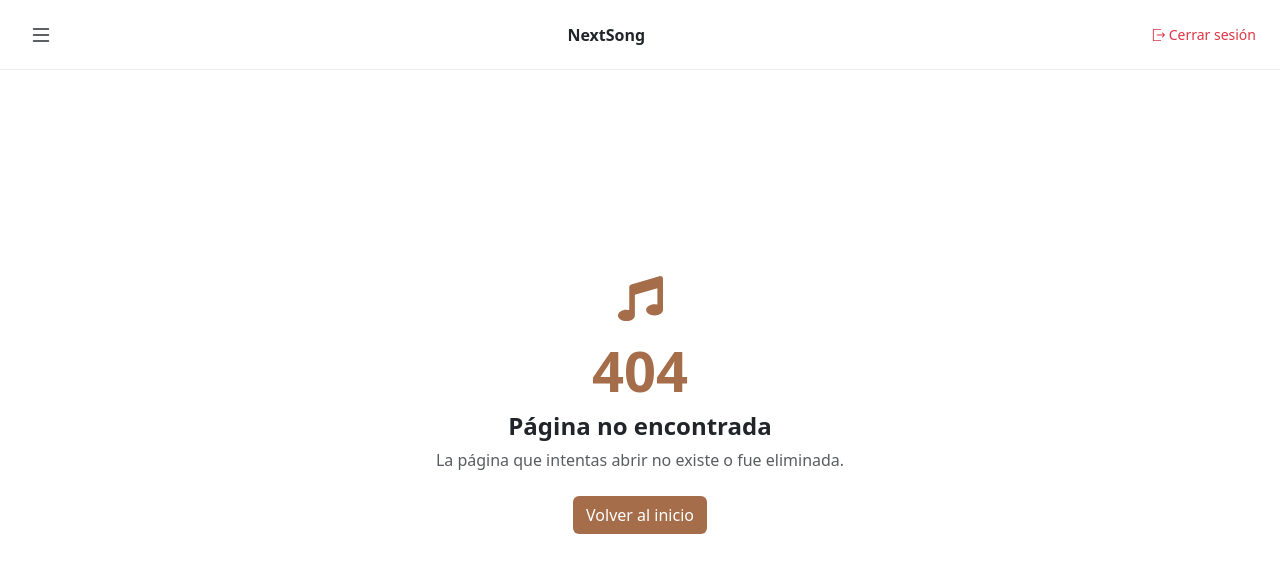
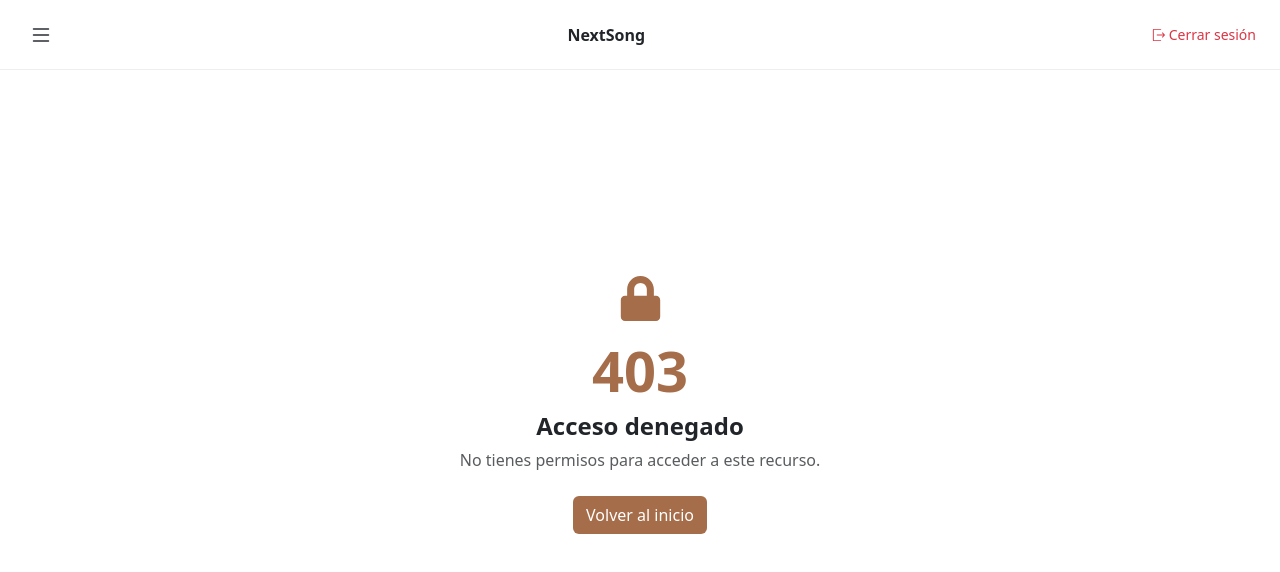
Before and after one commit to Vladimir-28/Nextsong-Web, a React (Vite) app in the folder Nextsong/: page /forbidden in a window 1280 px wide. Before the commit this address had no page. Shown: the top 572 px of the page. Built offline with nearby package versions, Linux system fonts and the light colour scheme; sample sign-in values are in the browser's storage.

Commit message:
Creacion de error403 para eventos existentes pero no asignados al usuario actual

```diff
--- a/Nextsong/src/modules/auth/events/views/EventDetail.jsx
+++ b/Nextsong/src/modules/auth/events/views/EventDetail.jsx
@@ -1,4 +1,4 @@
-import { useParams } from "react-router-dom";
+import { useParams, useNavigate } from "react-router-dom";
 import { useEffect, useState } from "react";
 import EventsController from "../controller/events.controller";
 import SongEventCard from "../components/SongEventCard";
@@ -10,27 +10,48 @@ import { FaTimes, FaUserPlus } from "react-icons/fa";
 export default function EventDetail() {
 
     const { id } = useParams();
+    const navigate = useNavigate();
 
     const [event, setEvent] = useState(null);
     const [songs, setSongs] = useState([]);
     const [showModal, setShowModal] = useState(false);
-    const [showAll, setShowAll] = useState(false); // modal de todos
+    const [showAll, setShowAll] = useState(false);
 
     const user = JSON.parse(sessionStorage.getItem("user"));
 
     const getEvent = async () => {
-        const data = await EventsController.findById(id);
-        setEvent(data);
-    };
+        try {
+            const data = await EventsController.findById(id);
 
-    const getSongs = async () => {
-        const data = await EventSongsController.getSongsByEvent(id);
-        setSongs(data);
+            // 404 → no existe
+            if (!data || !data.id) {
+                navigate("/not-found");
+                return;
+            }
+
+            // validar acceso (creator o colaborador)
+            const isCreator = data.creator?.id === user.id;
+            const isCollaborator = data.collaborators?.some(c => c.id === user.id);
+
+            if (!isCreator && !isCollaborator) {
+                navigate("/forbidden");
+                return;
+            }
+
+            setEvent(data);
+
+            // solo carga canciones si tiene acceso
+            const songsData = await EventSongsController.getSongsByEvent(id);
+            setSongs(songsData);
+
+        } catch (error) {
+            console.error(error);
+            navigate("/not-found"); // fallback
+        }
     };
 
     useEffect(() => {
         getEvent();
-        getSongs();
     }, []);
 
     const isCreator = event?.creator?.id === user.id;
@@ -40,7 +61,6 @@ export default function EventDetail() {
         getEvent();
     };
 
-    // iniciales
     const getInitials = (name) => {
         if (!name) return "?";
         const parts = name.split(" ");
@@ -49,7 +69,6 @@ export default function EventDetail() {
             : parts[0][0].toUpperCase();
     };
 
-    // límite visual
     const MAX_VISIBLE = 8;
     const visible = event?.collaborators?.slice(0, MAX_VISIBLE) || [];
     const remaining = (event?.collaborators?.length || 0) - MAX_VISIBLE;
@@ -106,7 +125,6 @@ export default function EventDetail() {
                                 }}
                             >
 
-                                {/* AVATAR */}
                                 <div
                                     className="d-flex align-items-center justify-content-center"
                                     style={{
@@ -135,7 +153,6 @@ export default function EventDetail() {
                             </div>
                         ))}
 
-                        {/* + MÁS */}
                         {remaining > 0 && (
                             <div
                                 className="px-3 py-2"
--- /dev/null
+++ b/Nextsong/src/modules/errors/Error403.jsx
@@ -0,0 +1,51 @@
+import { useNavigate } from "react-router-dom";
+import { FaLock } from "react-icons/fa";
+
+export default function Error403() {
+  const navigate = useNavigate();
+
+  return (
+    <div
+      className="container d-flex align-items-center justify-content-center"
+      style={{ minHeight: "80vh" }}
+    >
+
+      <div className="text-center">
+
+        {/* Icono */}
+        <div className="mb-3">
+          <FaLock size={45} color="#a56d49" />
+        </div>
+
+        {/* Código */}
+        <h1
+          className="fw-bold mb-2"
+          style={{ fontSize: "3.5rem", color: "#a56d49" }}
+        >
+          403
+        </h1>
+
+        {/* Título */}
+        <h4 className="fw-semibold mb-2">
+          Acceso denegado
+        </h4>
+
+        {/* Mensaje */}
+        <p className="text-muted mb-4">
+          No tienes permisos para acceder a este recurso.
+        </p>
+
+        {/* Botón */}
+        <button
+          className="btn text-white"
+          style={{ backgroundColor: "#a56d49" }}
+          onClick={() => navigate("/")}
+        >
+          Volver al inicio
+        </button>
+
+      </div>
+
+    </div>
+  );
+}
--- a/Nextsong/src/modules/router/AuthRouter.jsx
+++ b/Nextsong/src/modules/router/AuthRouter.jsx
@@ -8,6 +8,7 @@ import User from "../auth/user/view/User";
 import SongDetail from "../auth/songs/views/SongDetail";
 
 import Error404 from "../errors/Error404";
+import Error403 from "../errors/Error403";
 
 export default function AuthRouter() {
     return (
@@ -29,6 +30,9 @@ export default function AuthRouter() {
             {/* 404 */}
             <Route path="*" element={<Error404 />} />
 
+            {/* 403 */}
+            <Route path="/forbidden" element={<Error403 />} />
+
         </Routes>
     );
 }
```
Lines whose indentation alone changed are shown as unchanged.
